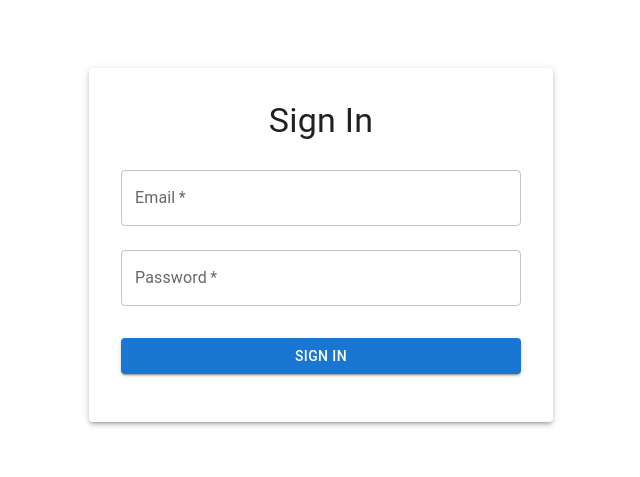
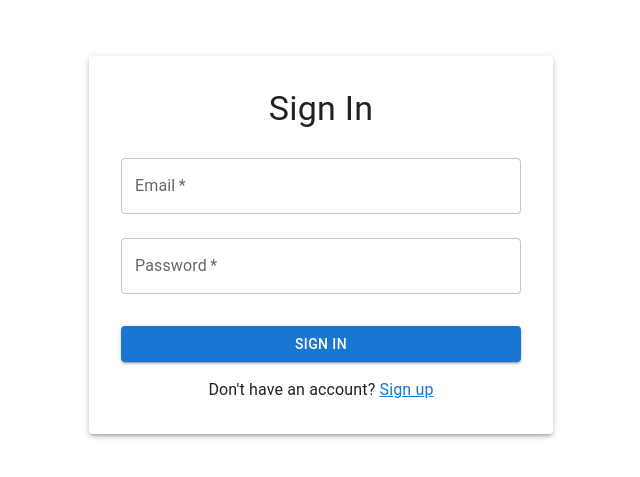
Before and after one commit to kumasachin/DeliverFood, a React (Create React App) app in the folder frontend/: page / in a window 1280 px wide. Shown: the part 155-632 px from the top of the page, without its empty margins (319-959 px from the left). Built offline with nearby package versions, Linux system fonts and the light colour scheme.

Commit message:
sigup link

```diff
--- a/frontend/src/components/Auth/SignIn.tsx
+++ b/frontend/src/components/Auth/SignIn.tsx
@@ -11,9 +11,10 @@ import { Role } from "../../types/auth";
 
 type SignInProps = {
   onSignIn?: (email: string, role: Role) => void;
+  onSwitchToSignUp?: () => void;
 };
 
-export const SignIn = ({ onSignIn }: SignInProps) => {
+export const SignIn = ({ onSignIn, onSwitchToSignUp }: SignInProps) => {
   const [email, setEmail] = useState<string>("");
   const [password, setPassword] = useState<string>("");
   const [error, setError] = useState<string>("");
@@ -87,6 +88,20 @@ export const SignIn = ({ onSignIn }: SignInProps) => {
             {loading ? "Signing In..." : "Sign In"}
           </Button>
         </form>
+
+        <Typography align="center">
+          Don't have an account?{" "}
+          <span
+            style={{
+              color: "#1976d2",
+              cursor: "pointer",
+              textDecoration: "underline",
+            }}
+            onClick={onSwitchToSignUp}
+          >
+            Sign up
+          </span>
+        </Typography>
       </Paper>
     </Box>
   );
```
